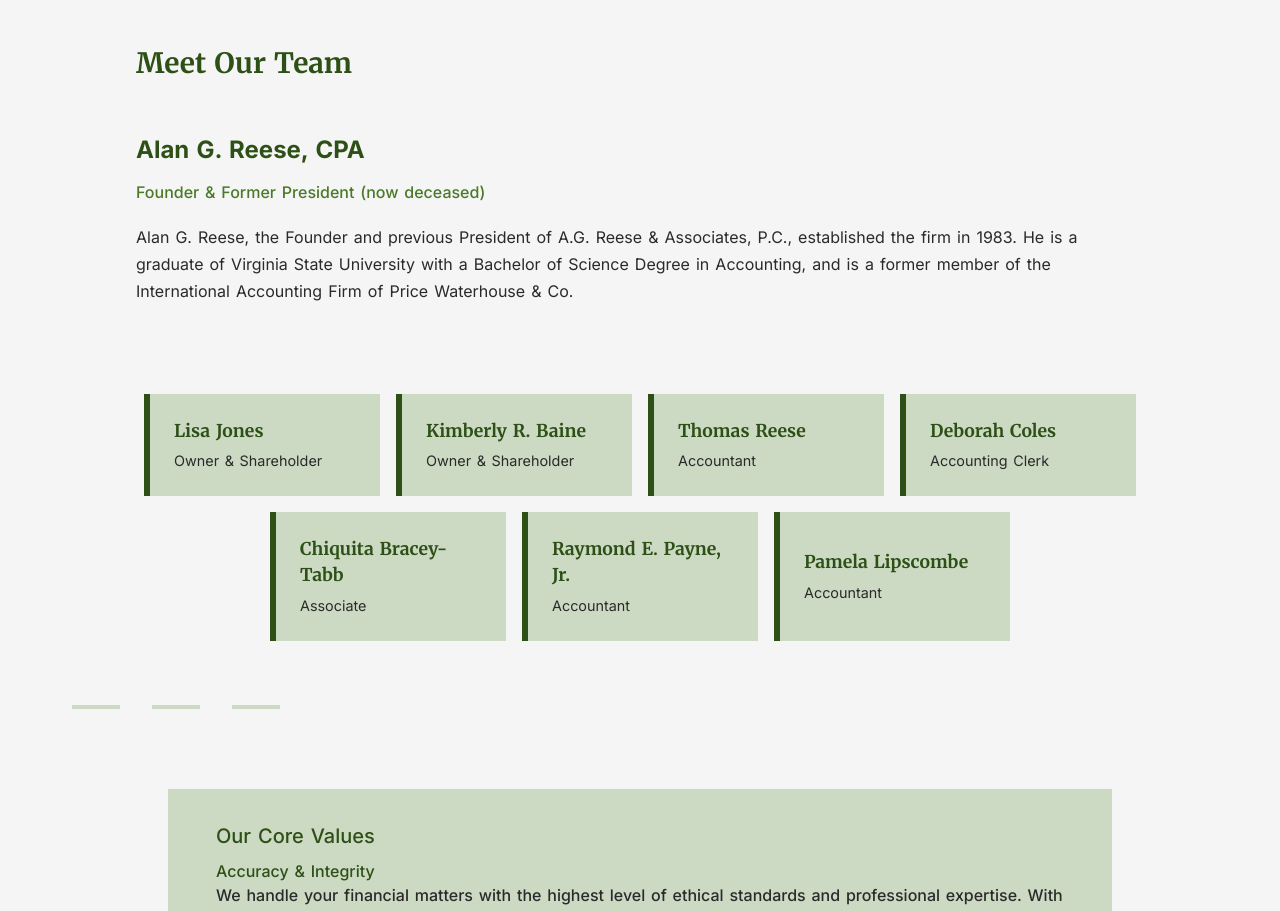
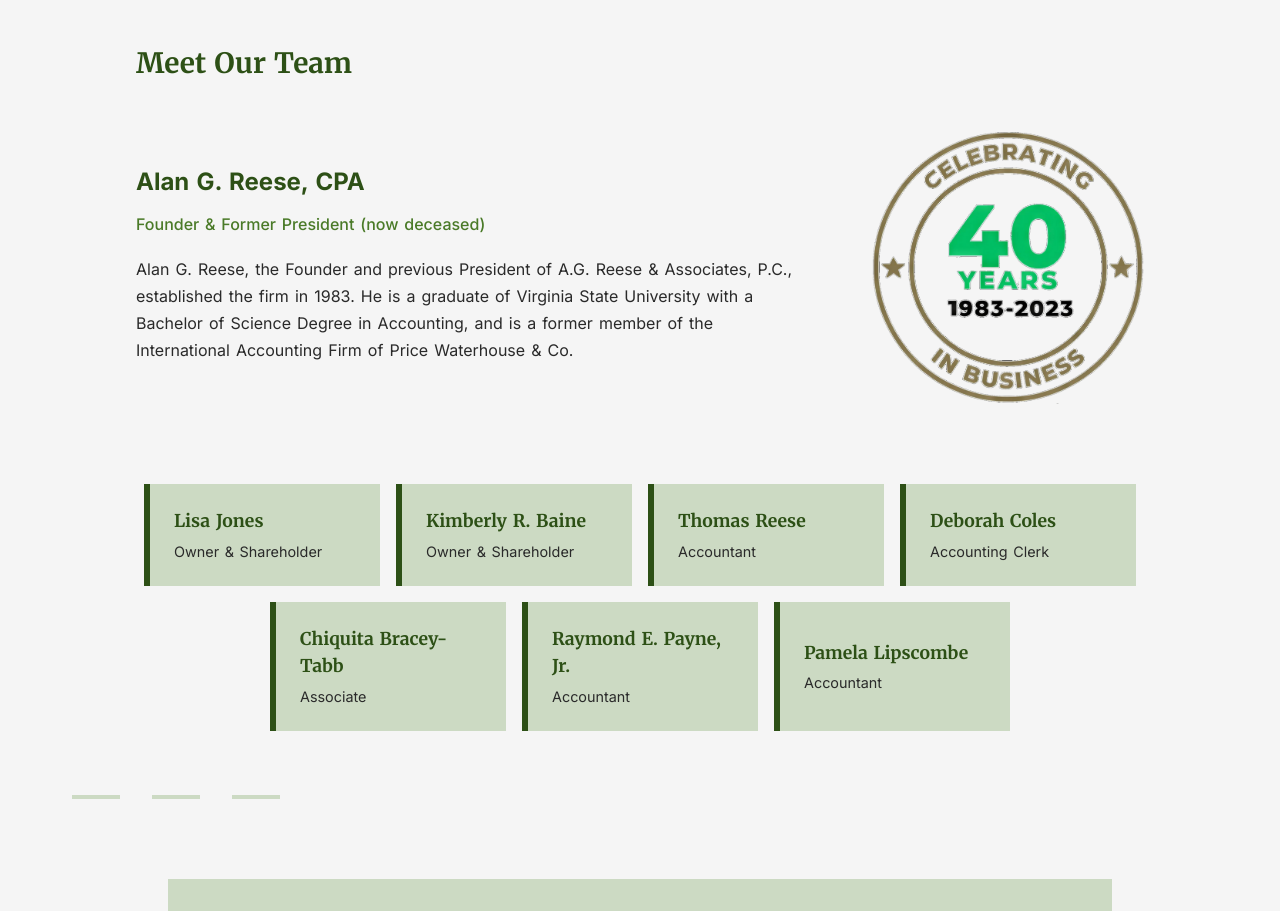
Before and after one commit to BeeDev-HiveCollective/agra-client, a React (Vite) app: page /about in a window 1280 px wide. Shown: the part 1080-1991 px from the top of the page. Built offline with nearby package versions, Linux system fonts and the light colour scheme.

Commit message:
Final rebase save

```diff
--- a/src/components/AboutComponents/OurTeam/OurTeam.jsx
+++ b/src/components/AboutComponents/OurTeam/OurTeam.jsx
@@ -1,5 +1,5 @@
 import Divider from '../../ReusableComponents/DividerComponent/Divider';
-// import Badge from '../../../assets/40_years_badge.png';
+import Badge from '../../../assets/40_years_badge.png';
 import "./OurTeam.css";
 
 function OurTeam() {
@@ -30,9 +30,9 @@ function OurTeam() {
                         Accounting Firm of Price Waterhouse & Co.
                     </p>
                 </div>
-                {/* <div className='est-badge'>
+                <div className='est-badge'>
                     <img src={Badge} alt='40 Years of Service Badge' />
-                </div> */}
+                </div>
             </div>
 
             {/* TEAM GRID */}
```
